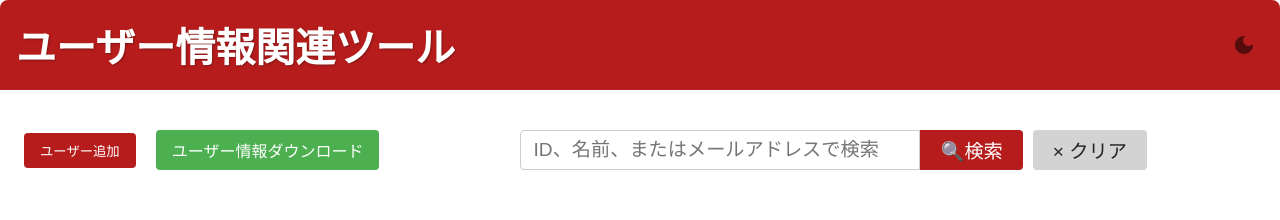
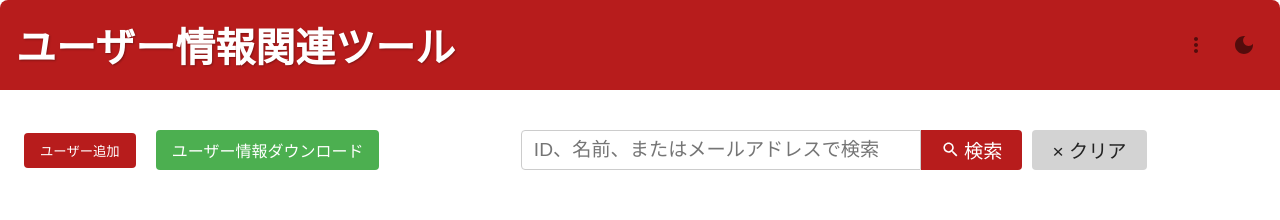
Before and after one commit to nau544/fcsslabo, a React (Create React App) app in the folder frontend/: page / in a window 1280 px wide. Shown: the top 220 px of the page. Built offline with nearby package versions, Linux system fonts and the light colour scheme; no server answers.

Commit message:
各アイコンをMUIに置換

```diff
--- a/frontend/src/App.tsx
+++ b/frontend/src/App.tsx
@@ -3,7 +3,9 @@ import UserManager from "./components/UserManager";
 import SearchHistoryManager from "./components/SearchHistoryManager";
 import "./App.css";
 import DarkModeIcon from '@mui/icons-material/DarkMode';
+import LightModeIcon from '@mui/icons-material/LightMode'; // 太陽マークアイコンを追加
 import IconButton from '@mui/material/IconButton';
+import MoreVertIcon from '@mui/icons-material/MoreVert'; // 三点リーダーアイコンを追加
 import Search from './components/Search';
 import AddButton from "./components/AddButton";
 import Grid from './components/Grid';
@@ -221,9 +223,14 @@ const App: React.FC = () => {
         <div className={`App${isDarkMode ? ' dark' : ''}`}>
             <div className="red-banner" style={{ display: 'flex', alignItems: 'center', justifyContent: 'space-between' }}>
                 <h1 style={{ margin: 0 }}>ユーザー情報関連ツール</h1>
-                <IconButton onClick={() => setIsDarkMode((prev) => !prev)}>
-                    <DarkModeIcon />
-                </IconButton>
+                <div style={{ display: 'flex', alignItems: 'center', gap: '8px' }}>
+                    <IconButton>
+                        <MoreVertIcon />
+                    </IconButton>
+                    <IconButton onClick={() => setIsDarkMode((prev) => !prev)}>
+                        {isDarkMode ? <LightModeIcon /> : <DarkModeIcon />}
+                    </IconButton>
+                </div>
             </div>
 
             <div style={{ display: "flex", alignItems: "flex-start" }}>
--- a/frontend/src/components/Search.tsx
+++ b/frontend/src/components/Search.tsx
@@ -1,4 +1,5 @@
 import React, { useState } from 'react';
+import SearchIcon from '@mui/icons-material/Search'; // Material-UIの検索アイコンを追加
 
 // 検索結果の型定義
 type SearchResult = {
@@ -93,10 +94,14 @@ const Search: React.FC<SearchProps> = ({ onSearch, isDarkMode = false }) => {
                     padding: '0 20px',
                     borderRadius: '0 4px 4px 0',
                     fontSize: '1.2rem',
-                    cursor: 'pointer'
+                    cursor: 'pointer',
+                    display: 'flex',
+                    alignItems: 'center',
+                    gap: '4px'
                 }}
             >
-                🔍検索
+                <SearchIcon style={{ fontSize: '1.2rem' }} />
+                検索
             </button>
             <button
                 type="button"
```
